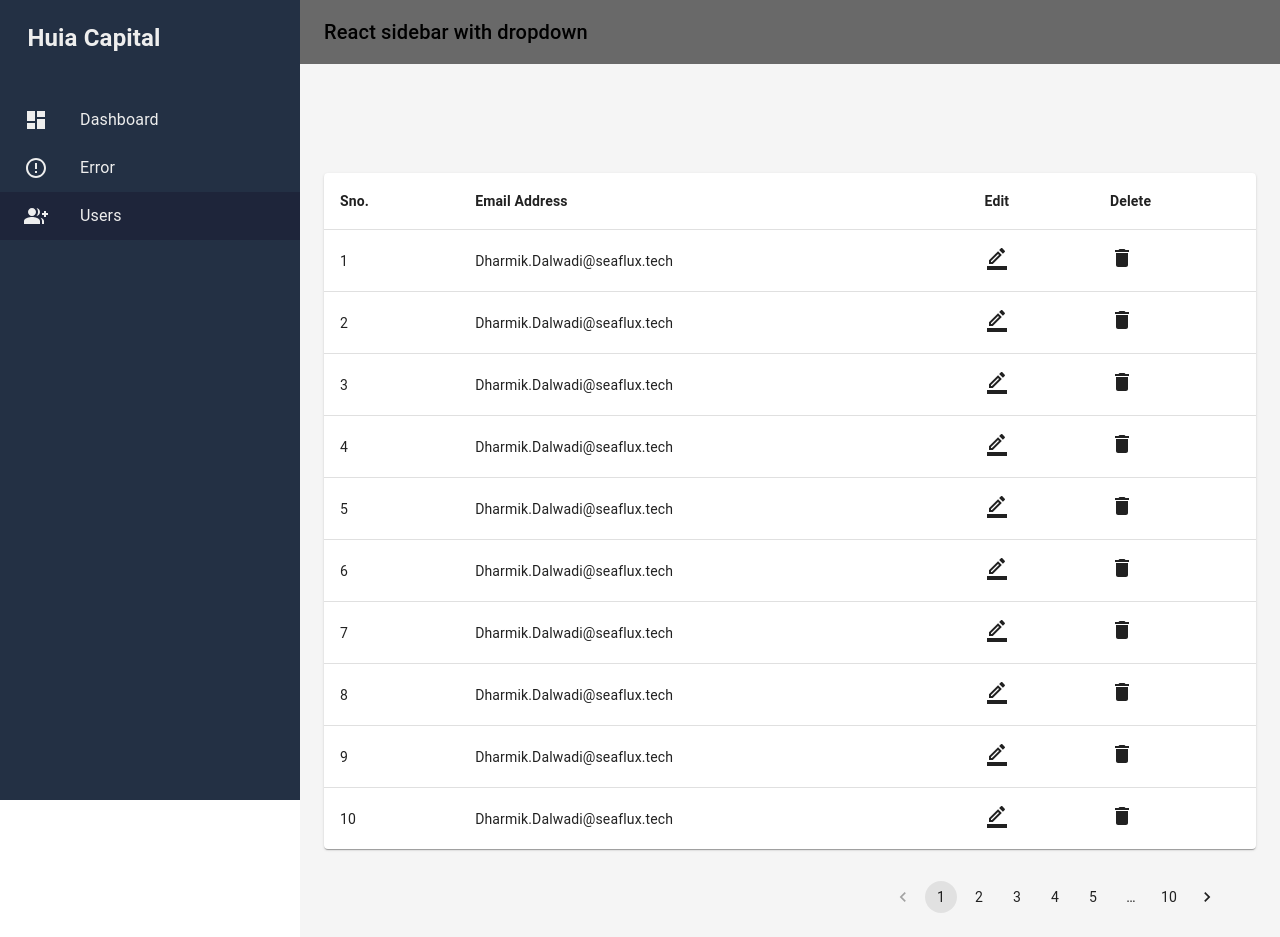
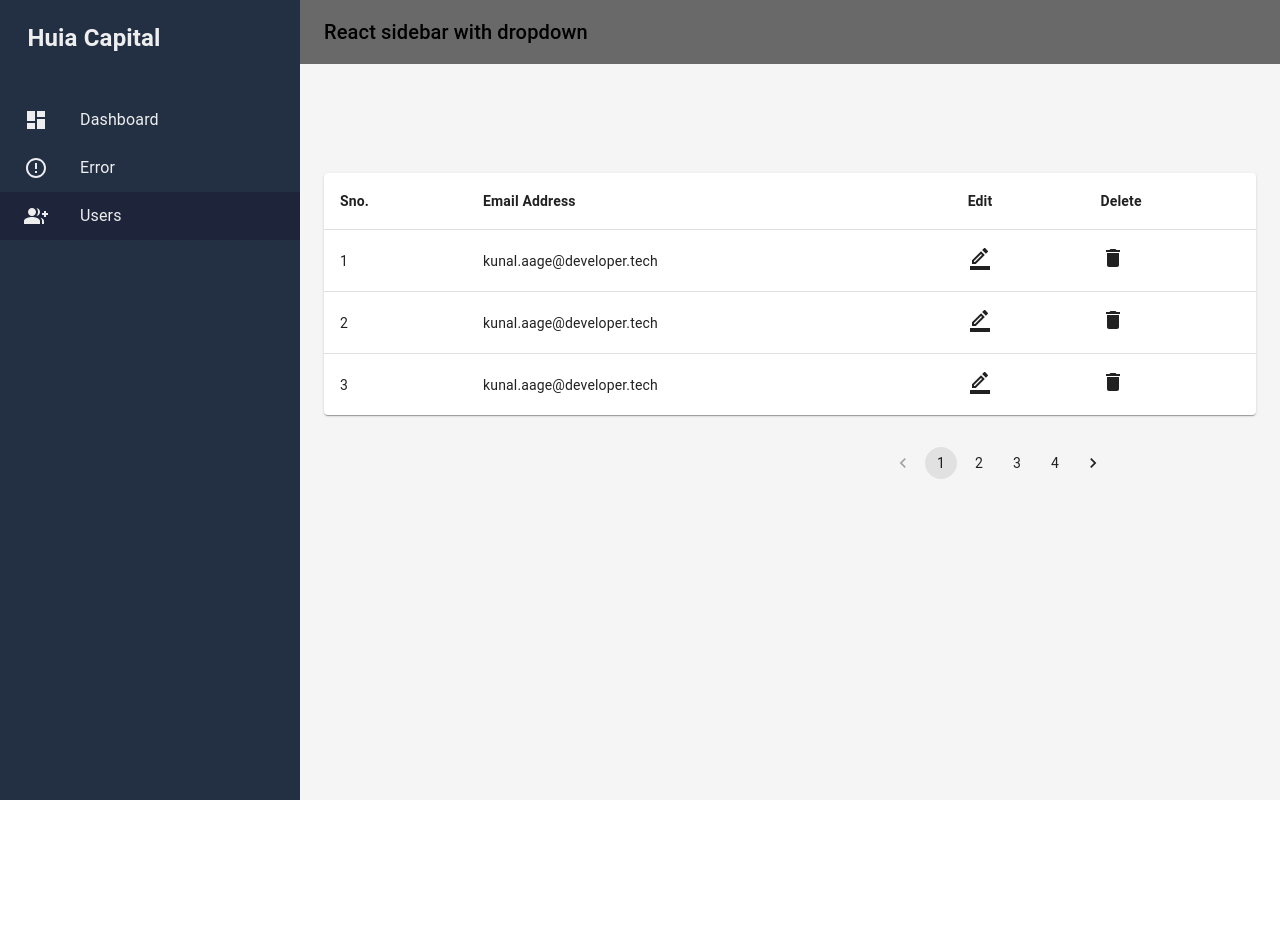
Before and after one commit to kunalBari5557/login-dashboard-routing, a React (Create React App) app: page /users in a window 1280 px wide. Shown: the top 937 px of the page. After the commit the page ends 800 px from the top, so only its background shows below. Built offline with nearby package versions, Linux system fonts and the light colour scheme.

Commit message:
feat: add-pagination

```diff
--- a/src/pages/dashboard/DefaultPage.tsx
+++ b/src/pages/dashboard/DefaultPage.tsx
@@ -1,4 +1,4 @@
-import React from 'react';
+import React, { useState } from 'react';
 import Steppers from './Stepper';
 import Box from '@mui/material/Box';
 import TextField from '@mui/material/TextField';
@@ -34,14 +34,25 @@ const rows = [
 type Props = {};
 
 const DefaultPage = (props: Props) => {
+  const [currentPage, setCurrentPage] = useState(1);
+  const rowsPerPage = 3;
+
+  const handlePageChange = (event: React.ChangeEvent<unknown>, value: number) => {
+    setCurrentPage(value);
+  };
+
+  const startIndex = (currentPage - 1) * rowsPerPage;
+  const endIndex = startIndex + rowsPerPage;
+  const displayedRows = rows.slice(startIndex, endIndex);
+
   return (
     <div>
       <Box
         sx={{
-          width: "120%",
+          width: '120%',
           maxWidth: '100%',
           ml: 0,
-          mb: "-7rem"
+          mb: '-7rem'
         }}
       >
         <TextField
@@ -54,19 +65,19 @@ const DefaultPage = (props: Props) => {
         />
       </Box>
       <Steppers />
-      <h2 style={{ marginTop: "3rem", marginLeft: "-85rem" }} >Latest Runs</h2>
+      <h2 style={{ marginTop: '3rem', marginLeft: '-65rem' }}>Latest Runs</h2>
       <TableContainer sx={{ mt: 5 }} component={Paper}>
         <Table sx={{ minWidth: 650 }} aria-label="simple table">
           <TableHead>
             <TableRow>
-              <TableCell sx={{ fontWeight: "bold" }}>Date</TableCell>
-              <TableCell sx={{ fontWeight: "bold" }}>Step 1</TableCell>
-              <TableCell sx={{ fontWeight: "bold" }}>Step 2</TableCell>
-              <TableCell sx={{ fontWeight: "bold" }}>Step 3</TableCell>
+              <TableCell sx={{ fontWeight: 'bold' }}>Date</TableCell>
+              <TableCell sx={{ fontWeight: 'bold' }}>Step 1</TableCell>
+              <TableCell sx={{ fontWeight: 'bold' }}>Step 2</TableCell>
+              <TableCell sx={{ fontWeight: 'bold' }}>Step 3</TableCell>
             </TableRow>
           </TableHead>
           <TableBody>
-            {rows.map((row) => (
+            {displayedRows.map((row) => (
               <TableRow
                 key={row.date}
                 sx={{ '&:last-child td, &:last-child th': { border: 0 } }}
@@ -77,13 +88,21 @@ const DefaultPage = (props: Props) => {
                 <TableCell align="left">{row.step1}</TableCell>
                 <TableCell align="left">{row.step2}</TableCell>
                 <TableCell align="left">{row.step3}</TableCell>
+
+
               </TableRow>
             ))}
           </TableBody>
         </Table>
       </TableContainer>
-      <Stack sx={{ mt: "2rem", ml: "35rem" }} spacing={2}>
-        <Pagination count={5} color="standard" />
+      <Stack sx={{ mt: "2rem", ml: "27rem" }} spacing={2}>
+        <Pagination color="standard"
+            count={Math.ceil(rows.length / rowsPerPage)}
+            page={currentPage}
+            onChange={(event, value) => {
+              setCurrentPage(value);
+            }}
+        />
       </Stack>
     </div>
   );
--- a/src/pages/error/Error.tsx
+++ b/src/pages/error/Error.tsx
@@ -1,4 +1,4 @@
-import React from 'react'
+import React, { useState } from 'react'
 import Box from '@mui/material/Box';
 import TextField from '@mui/material/TextField';
 import Pagination from '@mui/material/Pagination';
@@ -28,6 +28,16 @@ const rows = [
 ];
 
 function Error() {
+    const [currentPage, setCurrentPage] = useState(1);
+    const rowsPerPage = 3;
+
+    const handlePageChange = (event: React.ChangeEvent<unknown>, value: number) => {
+      setCurrentPage(value);
+    };
+
+    const startIndex = (currentPage - 1) * rowsPerPage;
+    const endIndex = startIndex + rowsPerPage;
+    const displayedRows = rows.slice(startIndex, endIndex);
     return (
         <div style={{ display: "flex" }}>
             <Box
@@ -37,8 +47,8 @@ function Error() {
                     ml: 0
                 }}
             >
-                <h3 style={{ marginLeft: "-84rem" }}>Filters By Dates:</h3> <TextField select fullWidth label="Search" id="fullWidth" />
-                <h2 style={{ marginTop: "3rem", marginLeft: "-85rem" }} >Latest Runs</h2>
+                <h3 style={{ marginLeft: "-65rem" }}>Filters By Dates:</h3> <TextField select fullWidth label="Search" id="fullWidth" />
+                <h2 style={{ marginTop: "3rem", marginLeft: "-65rem" }} >Latest Runs</h2>
                 <TableContainer sx={{ mt: 5 }} component={Paper}>
                     <Table sx={{ minWidth: 650 }} aria-label="simple table">
                         <TableHead>
@@ -49,7 +59,7 @@ function Error() {
                             </TableRow>
                         </TableHead>
                         <TableBody>
-                            {rows.map((row) => (
+                            {displayedRows.map((row) => (
                                 <TableRow
                                     key={row.sno}
                                     sx={{ '&:last-child td, &:last-child th': { border: 0 } }}
@@ -65,7 +75,13 @@ function Error() {
                     </Table>
                 </TableContainer>
                 <Stack sx={{ mt: "2rem", ml: "35rem" }} spacing={2}>
-                    <Pagination count={5} color="standard" />
+                    <Pagination color="standard"
+                     count={Math.ceil(rows.length / rowsPerPage)}
+                     page={currentPage}
+                     onChange={(event, value) => {
+                       setCurrentPage(value);
+                     }}
+                    />
                 </Stack>
             </Box>
 
--- a/src/pages/users/Users.tsx
+++ b/src/pages/users/Users.tsx
@@ -33,20 +33,30 @@ function createData(
 }
 
 const rows = [
-    createData(1, 'Dharmik.Dalwadi@seaflux.tech'),
-    createData(2, 'Dharmik.Dalwadi@seaflux.tech'),
-    createData(3, 'Dharmik.Dalwadi@seaflux.tech'),
-    createData(4, 'Dharmik.Dalwadi@seaflux.tech'),
-    createData(5, 'Dharmik.Dalwadi@seaflux.tech'),
-    createData(6, 'Dharmik.Dalwadi@seaflux.tech'),
-    createData(7, 'Dharmik.Dalwadi@seaflux.tech'),
-    createData(8, 'Dharmik.Dalwadi@seaflux.tech'),
-    createData(9, 'Dharmik.Dalwadi@seaflux.tech'),
-    createData(10, 'Dharmik.Dalwadi@seaflux.tech'),
+    createData(1, 'kunal.aage@developer.tech'),
+    createData(2, 'kunal.aage@developer.tech'),
+    createData(3, 'kunal.aage@developer.tech'),
+    createData(4, 'kunal.aage@developer.tech'),
+    createData(5, 'kunal.aage@developer.tech'),
+    createData(6, 'kunal.aage@developer.tech'),
+    createData(7, 'kunal.aage@developer.tech'),
+    createData(8, 'kunal.aage@developer.tech'),
+    createData(9, 'kunal.aage@developer.tech'),
+    createData(10, 'kunal.aage@developer.tech'),
 ];
 
 export default function UsersTable() {
     const classes = useStyles();
+    const [currentPage, setCurrentPage] = React.useState(1);
+    const rowsPerPage = 3;
+
+    const handlePageChange = (event: React.ChangeEvent<unknown>, value: number) => {
+      setCurrentPage(value);
+    };
+
+    const startIndex = (currentPage - 1) * rowsPerPage;
+    const endIndex = startIndex + rowsPerPage;
+    const displayedRows = rows.slice(startIndex, endIndex);
     return (
         <>
             <div style={{ marginLeft: "80rem" }}>
@@ -63,7 +73,7 @@ export default function UsersTable() {
                         </TableRow>
                     </TableHead>
                     <TableBody>
-                        {rows.map((row) => (
+                        {displayedRows.map((row) => (
                             <TableRow
                                 key={row.sno}
                                 sx={{ '&:last-child td, &:last-child th': { border: 0 } }}
@@ -80,7 +90,13 @@ export default function UsersTable() {
                 </Table>
             </TableContainer>
             <Stack sx={{ mt: "2rem", ml: "35rem" }} spacing={2}>
-                <Pagination count={10} color="standard" />
+                <Pagination color="standard"
+                 count={Math.ceil(rows.length / rowsPerPage)}
+                 page={currentPage}
+                 onChange={(event, value) => {
+                   setCurrentPage(value);
+                 }}
+                />
             </Stack>
         </>
     );
```
